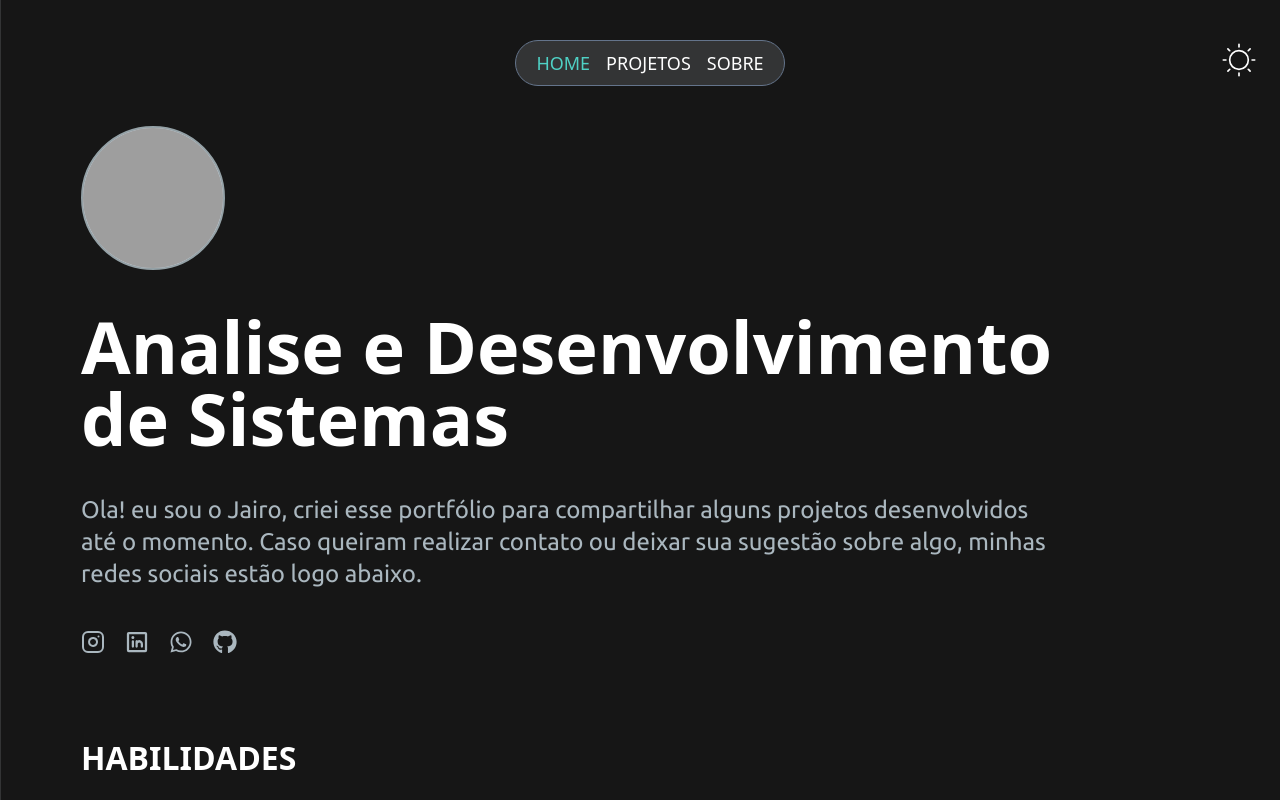
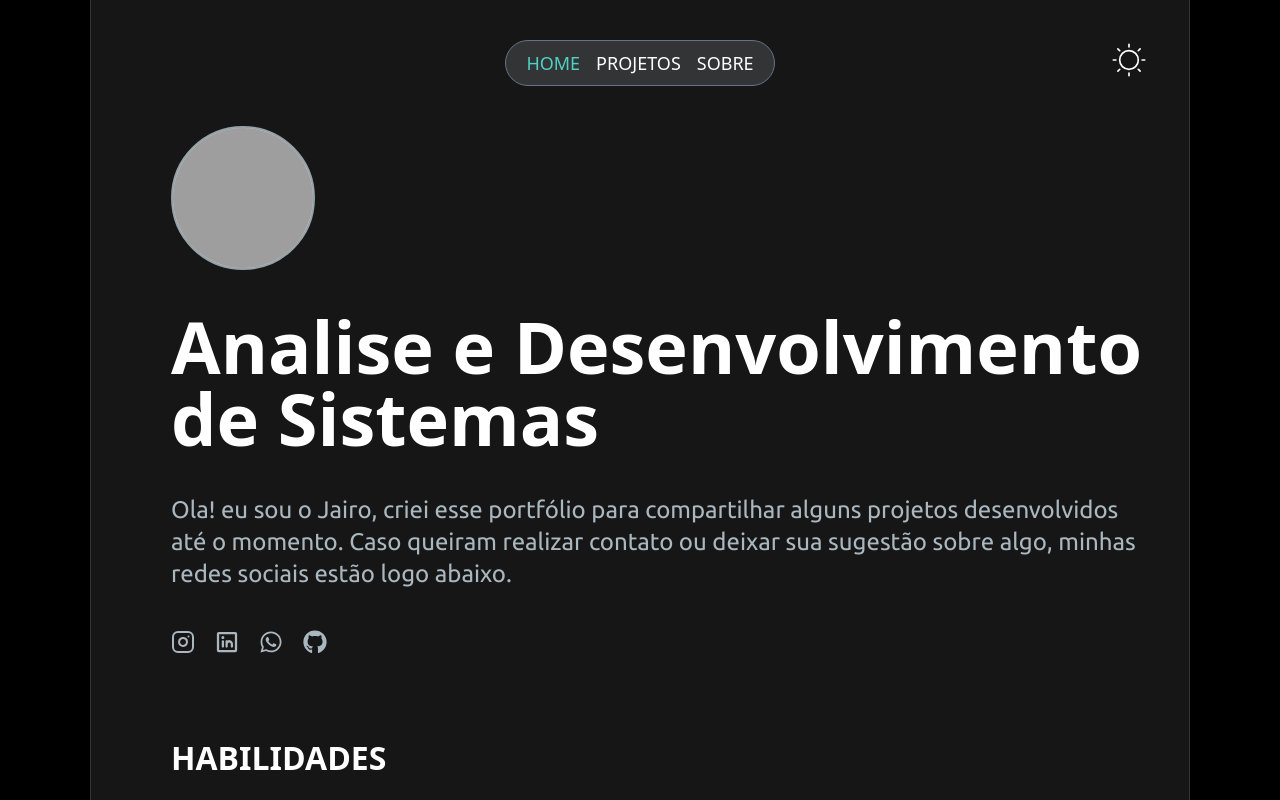
Before and after one commit to jmitsuu/profileport, a React (Vite) app: page / in a window 1280 px wide. Shown: the top 800 px of the page. Built offline with nearby package versions, Linux system fonts and the light colour scheme; grey boxes are pictures that could not be loaded.

Commit message:
fixed: md screen

```diff
--- a/src/App.tsx
+++ b/src/App.tsx
@@ -5,7 +5,7 @@ import { Container } from './layout/Container';
 function App() {
   return (
     <main className=" min-h-screen bg-black dark:bg-slate-100 ">
-      <div className=" h-full bg-tecHeavy  dark:bg-white flex flex-col relative  border-x-[0.1em]  border-tecMedium dark:border-tecSuperLight md:w-[1300px] w-full mx-auto min-h-screen  ">
+      <div className=" h-full bg-tecHeavy  dark:bg-white flex flex-col relative  border-x-[0.1em]  border-tecMedium dark:border-tecSuperLight 2xl:w-[1300px] xl:w-[1100px] w-full mx-auto min-h-screen  ">
         <Header />
         <Container>
           <Outlet />
```
